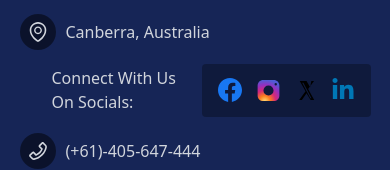
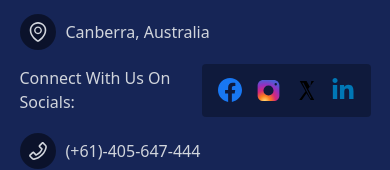
Before and after one commit to Olubukola-Martins/mhscope, a Next.js app: page / in a window 390 px wide. Shown: the part 6411-6581 px from the top of the page. Built offline with nearby package versions, Linux system fonts and the light colour scheme.

Commit message:
style fix

```diff
--- a/app/_components/Footer.js
+++ b/app/_components/Footer.js
@@ -50,7 +50,7 @@ const Footer = () => {
             <p>Canberra, Australia</p>
           </div>
 
-          <div className={" flex items-center gap-2.5 ml-8 "}>
+          <div className={" flex items-center gap-2.5 ml:2 md:ml-4 lg:ml-8 "}>
             Connect With Us On Socials:
             <div className="flex justify-center items-center w-fit rounded-sm px-2.5 py-1.5 bg-black/30 cursor-pointer">
               {/* facebook */}
```
